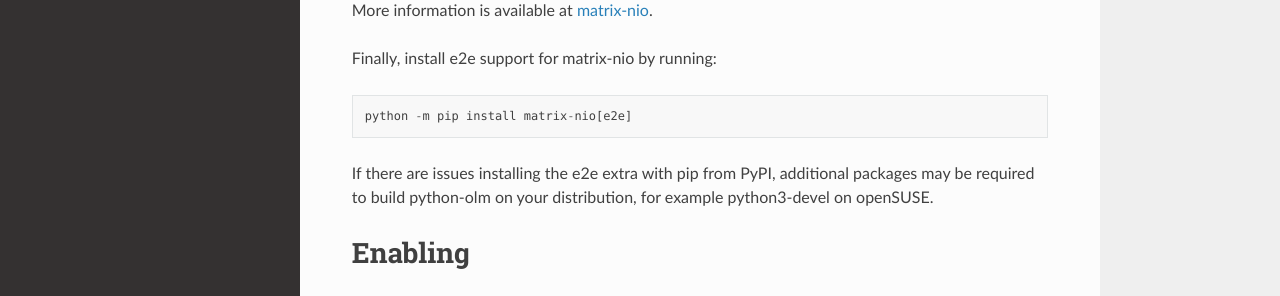
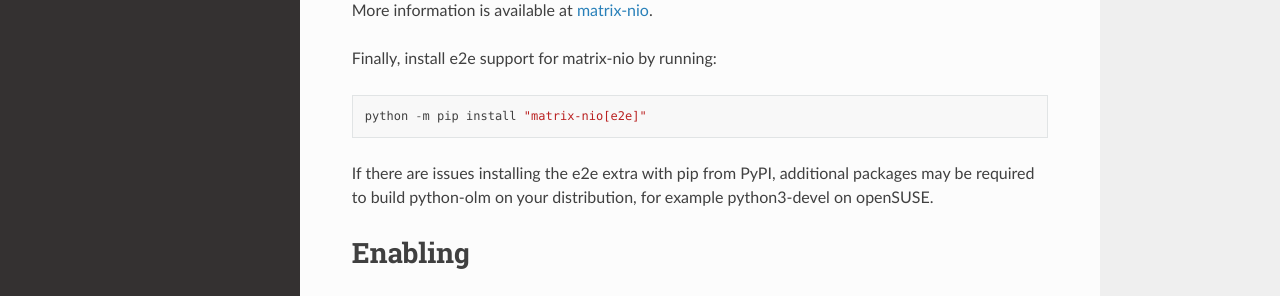
Before and after one commit to imbev/simplematrixbotlib, a Sphinx documentation site: the page built from doc/manual/encryption.md, in a window 1280 px wide and 900 px high. Shown: the part 302-598 px from the top of the window. Built offline with Sphinx 7.4.7 and the Read the Docs theme 2.0.0, drawn with Linux system fonts in a browser that asks for light colours.

````diff
--- a/doc/manual/encryption.md
+++ b/doc/manual/encryption.md
@@ -16,7 +16,7 @@ More information is available at [matrix-nio](https://github.com/poljar/matrix-n
 Finally, install e2e support for matrix-nio by running:
 
 ```
-python -m pip install matrix-nio[e2e]
+python -m pip install "matrix-nio[e2e]"
 ```
 
 If there are issues installing the e2e extra with pip from PyPI, additional packages may be required to build python-olm on your distribution, for example python3-devel on openSUSE.
````
